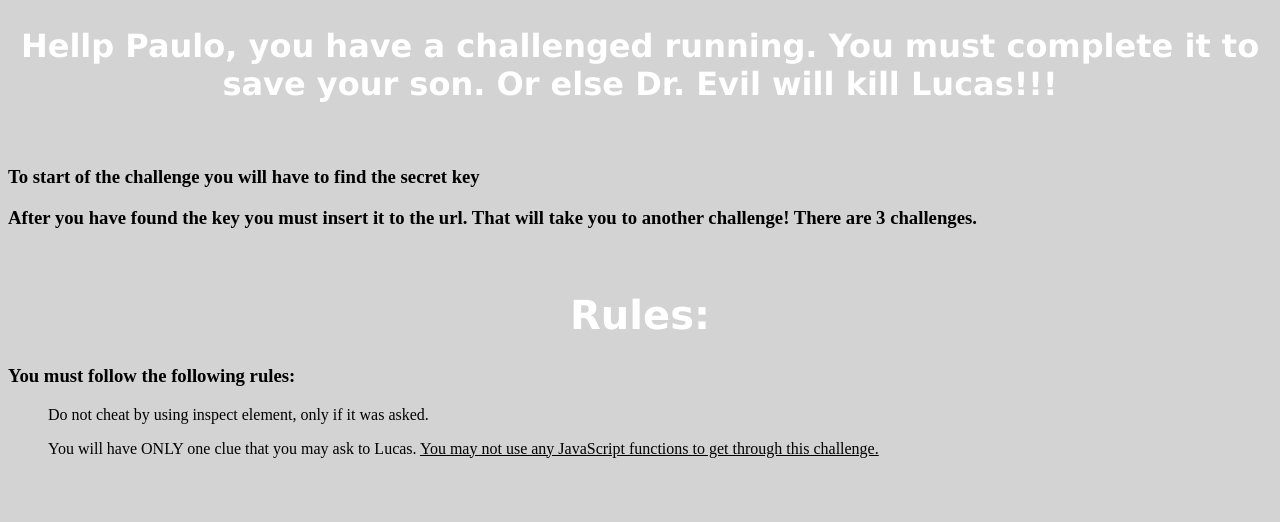
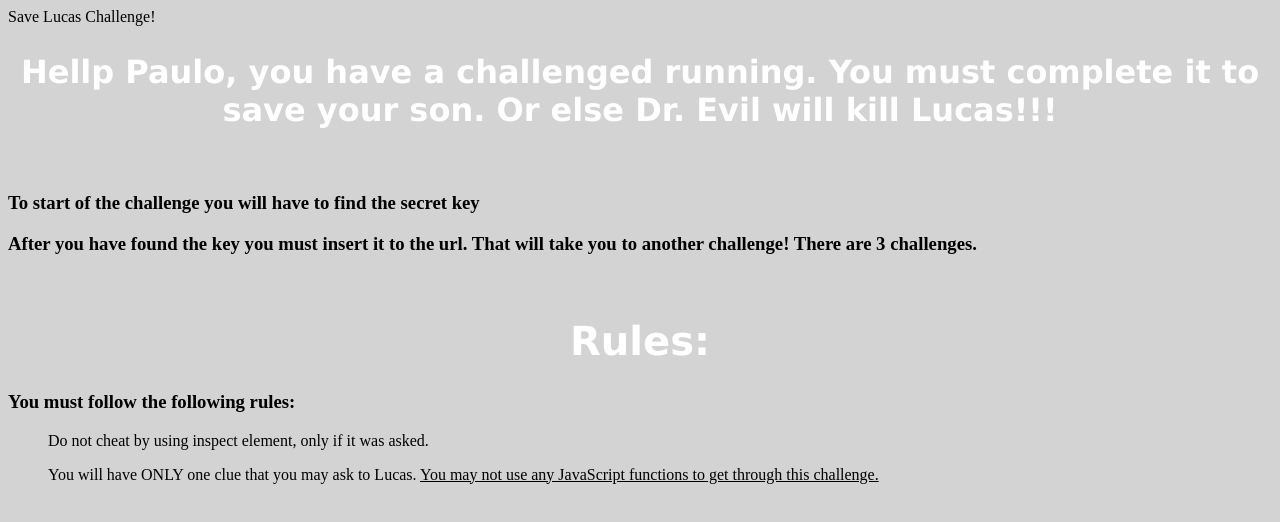
Before and after one commit to LucasDevGames/Lucas, a plain HTML site: page index.html in a window 1280 px wide. Drawn offline with Linux system fonts and the light colour scheme.

Commit message:
Update index.html

```diff
--- a/index.html
+++ b/index.html
@@ -1,6 +1,8 @@
 <!DOCTYPE html>
 <html>
 <head>
+  Save Lucas Challenge!
+  </head>
 <style>
 body{
   background-color: LightGray;
@@ -48,5 +50,4 @@ p{
   <u>
     You may not use any JavaScript functions to get through this challenge.
   </u>
-</head>
 </html>
```
